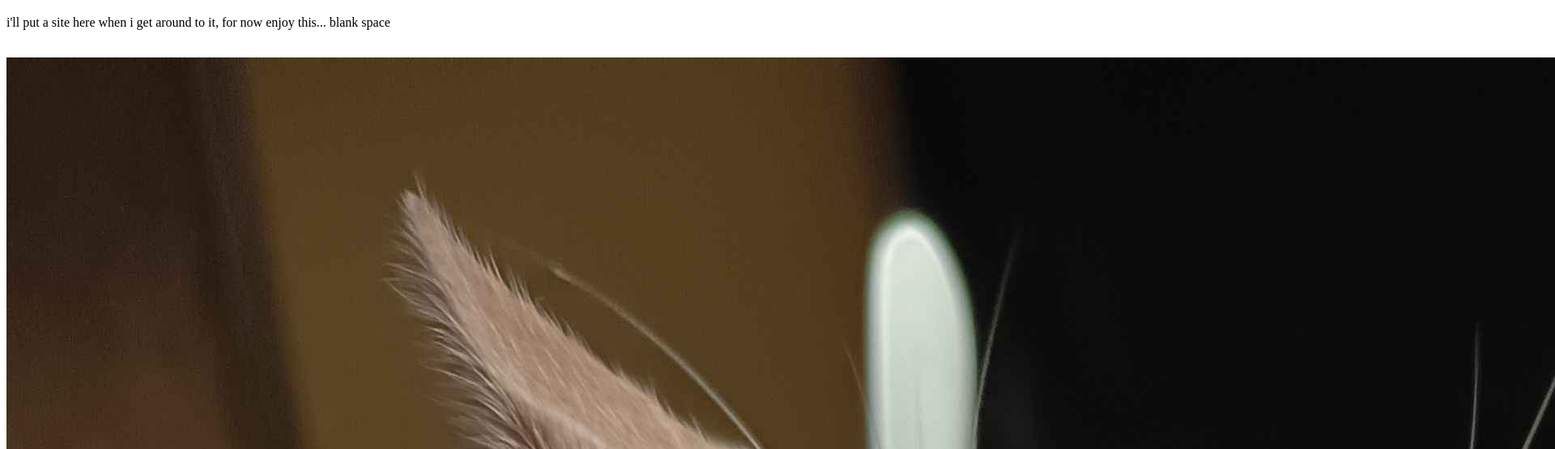
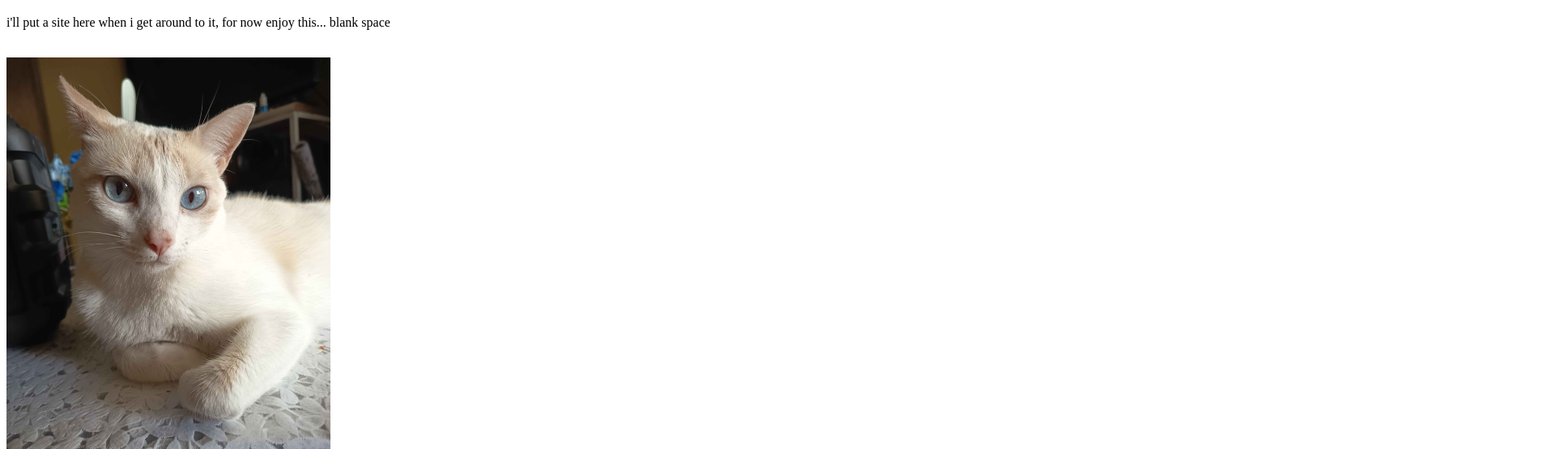
Before and after one commit to DaBlower/site-xyz, a plain HTML site: page index.html in a window 1280 px wide. Shown: the part 61-616 px from the top of the page at 81% size, 1920 px wide, since content can reach past the window. Drawn offline with Linux system fonts and the light colour scheme.

Commit message:
cats were too big :c

```diff
--- a/index.html
+++ b/index.html
@@ -8,6 +8,6 @@
     <h1>haii :3</h1>
     <p>i'll put a site here when i get around to it, for now enjoy this... blank space</p>
     <br>
-    <img src="/cats/IMG_20260225_165730.jpg" atl="a cute cat"/>
+    <img src="/cats/IMG_20260225_165730.jpg" atl="a cute cat" width="400"/>
 </body>
 </html>
```
